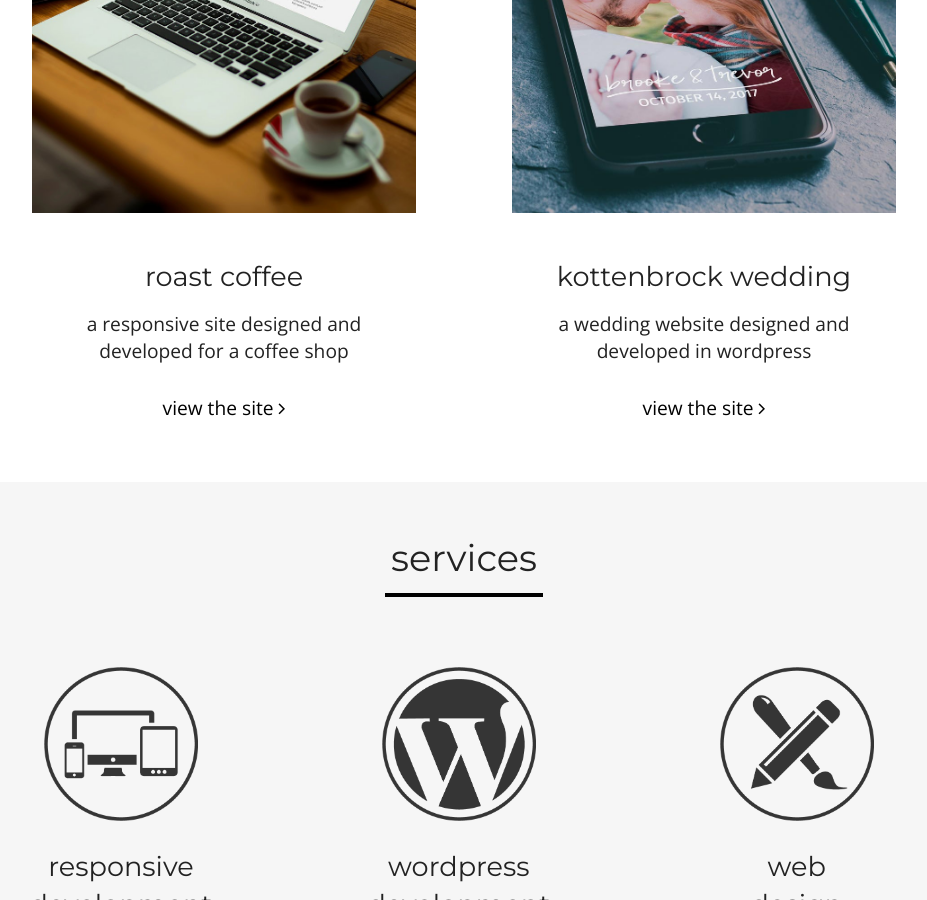
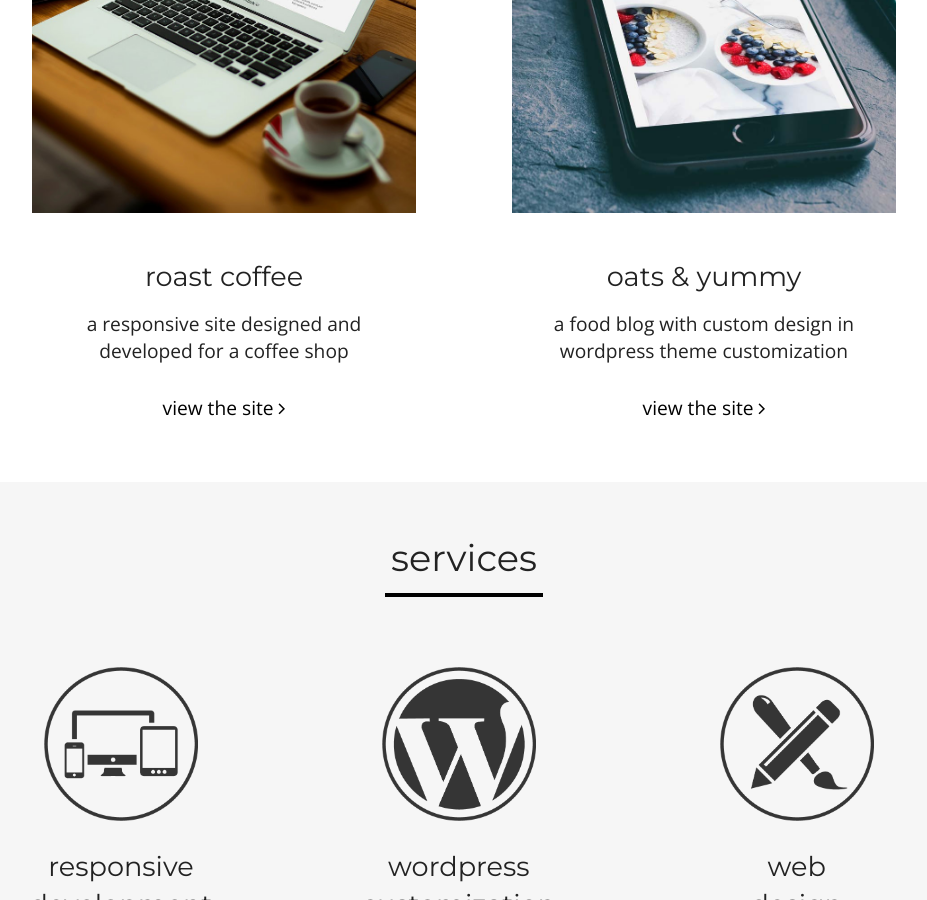
Before and after one commit to skiddhubbard/skiddhubbard.github.io, a Jekyll site: the page built from index.md, in a window 1280 px wide and 900 px high, scrolled down 1537 px. Shown: the whole window, without its empty margins (176-1103 px from the left). Built offline with Jekyll 4.4.1, drawn with Linux system fonts in a browser that asks for light colours; nearby versions of some CDN libraries.

Commit message:
changed wedding to oats & yummy

```diff
--- a/_layouts/home.html
+++ b/_layouts/home.html
@@ -50,13 +50,13 @@ layout: default
     </div>
     <div class="work-item" id="work-2">
       <div class="work-image">
-        <a href="http://kottenbrockwedding.com" target="_blank">
-        <img src="assets/img/wedding-mockup-square.jpg" id="work-image"/></a>
+        <a href="http://oatsandyummy.com" target="_blank">
+        <img src="assets/img/oats-and-yummy-square.jpg" id="work-image"/></a>
       </div>
       <div class="work-text">
-        <h3>kottenbrock wedding</h3>
-        <p>a wedding website designed and developed in wordpress</p>
-        <a href="http://kottenbrockwedding.com" target="_blank">
+        <h3>oats &amp; yummy</h3>
+        <p>a food blog with custom design in wordpress theme customization</p>
+        <a href="http://oatsandyummy.com" target="_blank">
         <p class="work-link">view the site  <i class="fa fa-angle-right" aria-hidden="true"></i></p></a>
       </div>
     </div>
@@ -75,7 +75,7 @@ layout: default
     <div class="service">
       <img class="service-img" src="assets/img/wordpress.png"/>
       <div class="service-text">
-        <h3>wordpress development</h3>
+        <h3>wordpress customization</h3>
         <p>want a site that you can add content to? wordpress makes it simple! i can convert your existing site or build a new one.</p>
       </div>
     </div>
```
